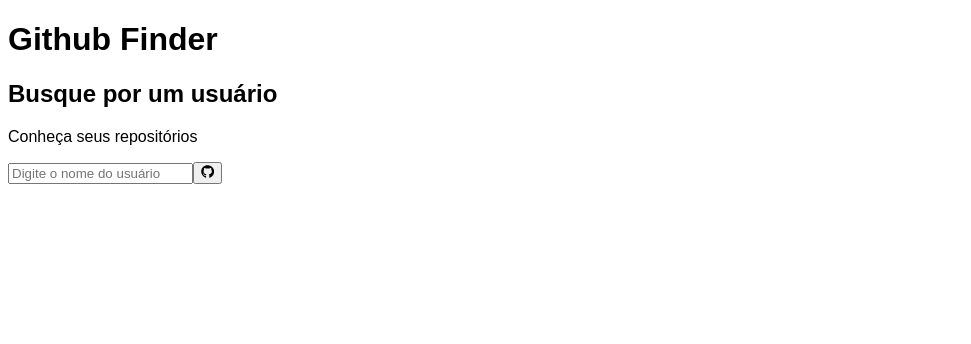
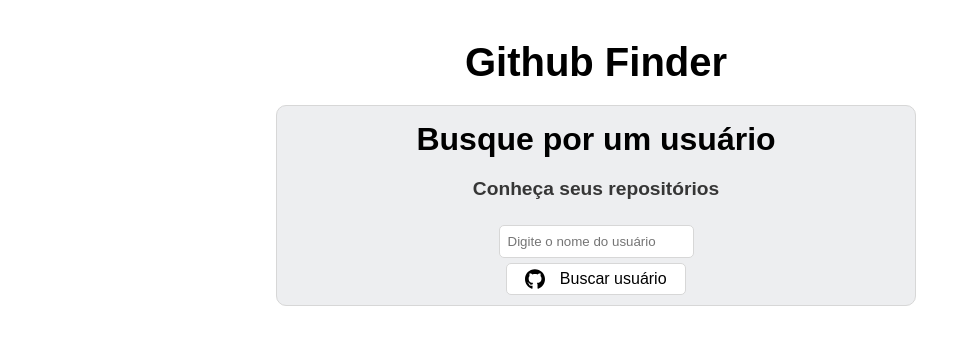
Before and after one commit to Thasyo/github-finder, a React (Vite) app: page / in a window 1280 px wide. Shown: the top 344 px of the page, without its empty margins (0-971 px from the left). Built offline with nearby package versions, Linux system fonts and the light colour scheme.

Commit message:
add initial styles

```diff
--- a/src/App.tsx
+++ b/src/App.tsx
@@ -7,7 +7,7 @@
 function App() {
 
   return (
-    <div>
+    <div className='App'>
       <h1>Github Finder</h1>
       <Outlet />
     </div>
--- a/src/components/Search.tsx
+++ b/src/components/Search.tsx
@@ -1,6 +1,11 @@
 //react-icons
-import { useState } from 'react';
 import {FaGithub} from 'react-icons/fa';
+
+//react
+import { useState, KeyboardEvent } from 'react';
+
+//styles
+import '../styles/components/search.sass'
 
 type SearchProps = {
     getUser: (userData: string) => void
@@ -10,14 +15,26 @@
 
     const [userName, setUserName] = useState<string>('');
 
+    const handleKeyDown = (e: KeyboardEvent) => {
+        if(e.key === 'Enter'){
+            getUser(userName);
+        }
+    }
+
   return (
-    <div>
+    <div className='search'>
         <h2>Busque por um usuário</h2>
         <p>Conheça seus repositórios</p>
-        <div>
-            <input type="text" placeholder="Digite o nome do usuário" onChange={(e) => setUserName(e.target.value)}/>
+        <div className='form'>
+            <input
+                type="text"
+                placeholder="Digite o nome do usuário"
+                onChange={(e) => setUserName(e.target.value)}
+                onKeyDown={handleKeyDown}
+            />
             <button onClick={() => getUser(userName)}>
-                <FaGithub />
+                <FaGithub className='icon'/>
+                <span>Buscar usuário</span>
             </button>
         </div>
     </div>
--- a/src/routes/Home.tsx
+++ b/src/routes/Home.tsx
@@ -1,5 +1,5 @@
 //react
-import { useState } from "react";
+import { useEffect, useState } from "react";
 
 //components
 import Search from "../components/Search";
@@ -23,6 +23,8 @@
 
     const {data, isLoading, isError, error, isSuccess} = useQueryUser(userName);
 
+    useEffect(() => {
+
         if(isSuccess){
             const { login, name, avatar_url, html_url, blog, location, followers, following, public_repos, created_at } = data;
             const userData: UserProps = {
@@ -37,15 +39,28 @@
                 public_repos,
                 created_at
             };
-
-        setUser(userData);
+            setUser(userData)
         }
 
+        if(isLoading){
+            console.log("Carregando...")
+        }
+
+        if(isError){
+            console.log(`Houve um erro: ${error}`)
+        }
+
+    }, [data])
+
+    console.log(user)
 
 
   return (
     <div>
         <Search getUser={getUser}/>
+        {user && (
+            <p>{user.name}</p>
+        )}
     </div>
   )
 }
--- a/src/styles/app.sass
+++ b/src/styles/app.sass
@@ -0,0 +1,16 @@
+@use './variables/variables'
+
+.App
+    background: variables.$background
+    display: flex
+    flex-direction: column
+    justify-content: center
+    align-items: center
+    margin: 20px
+    text-align: center
+    max-width: 90%
+
+    h1
+        font-weight: 800
+        font-size: 2.5rem
+        margin: 20px 0px
--- /dev/null
+++ b/src/styles/components/search.sass
@@ -0,0 +1,71 @@
+@use '../variables/variables'
+
+.search
+    border: solid 1px #d7d7d7
+    max-width: 100%
+    width: 50vw
+    padding: 10px
+    border-radius: 10px
+    background: variables.$background-secondary
+
+    @media screen and (max-width: 450px)
+        width: 80vw
+
+    h2
+        background: variables.$background-secondary
+        width: 100%
+        padding: 5px 0px
+        font-size: 2rem
+        font-weight: 600
+        margin-bottom: 10px
+
+    p
+        background: variables.$background-secondary
+        color: variables.$font-color-secondary
+        width: 100%
+        padding: 5px 0px
+        font-size: 1.2rem
+        font-weight: 600
+        margin-bottom: 20px
+
+    .form
+        background: variables.$background-secondary
+        width: 100%
+        display: flex
+        flex-direction: column
+        justify-content: center
+        align-items: center
+
+        input
+            border: 1px solid #d7d7d7
+            border-radius: 5px
+            padding: 8px
+            margin-bottom: 5px
+
+            &:focus
+                box-shadow: 0 0 0 0
+                border: 1px solid #d7d7d7
+                outline: 0
+
+        button
+            border: 1px solid #d7d7d7
+            border-radius: 5px
+            padding: 4px
+            background: #fff
+            width: 180px
+            display: flex
+            justify-content: space-evenly
+            align-items: center
+
+            &:hover
+                cursor: pointer
+                border: 1px solid #000
+                box-shadow: 0 3px 2px #0000002a
+
+            .icon
+                font-size: 1.4rem
+                color: #fff
+                width: 20px
+
+            span
+                font-size: 1rem
--- a/src/styles/global.sass
+++ b/src/styles/global.sass
@@ -1,2 +1,9 @@
+@use './variables/variables'
+
 *
-    font-family: Arial, Helvetica, sans-serif
+    font-family: variables.$font-family
+    color: variables.$font-color
+    box-sizing: border-box
+    padding: 0
+    margin: 0
+    background: variables.$background
--- a/src/styles/variables/variables.sass
+++ b/src/styles/variables/variables.sass
@@ -0,0 +1,6 @@
+$font-color: #000000
+$font-color-secondary: #363636
+$font-family: Arial, Helvetica, sans-serif
+$background: #ffffff
+$background-secondary: #edeef0
+$gradient: linear-gradient(90deg, #000000b7 0%, #dbdbdbd5 30%, #fff 70%, #000000b7 100%)
```
Lines whose indentation alone changed are shown as unchanged.
